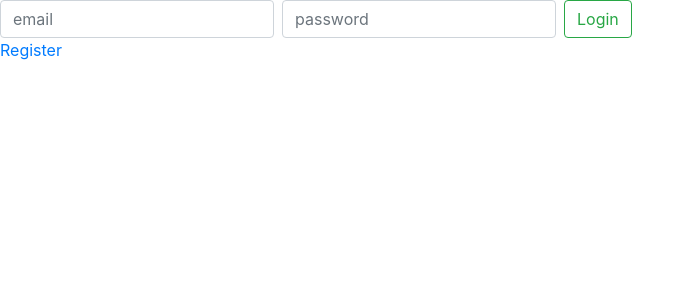
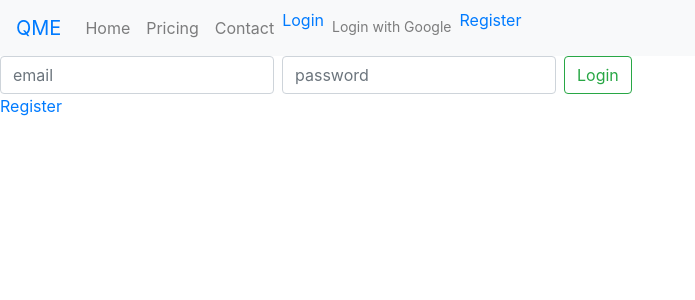
Before and after one commit to Simonm17/qme_scheduler, a React (Create React App) app in the folder frontend/: page /login in a window 1280 px wide. Shown: the top 300 px of the page, without its empty margins (0-695 px from the left). Built offline with nearby package versions, Linux system fonts and the light colour scheme.

Commit message:
added Nav to login/register pages, added dom Link to Nav Brand

```diff
--- a/frontend/src/components/Nav.js
+++ b/frontend/src/components/Nav.js
@@ -21,7 +21,7 @@
 
     return (
         <Navbar bg="light" expand="lg">
-            <Navbar.Brand href="#home">QME</Navbar.Brand>
+            <Navbar.Brand><Link to='/'>QME</Link></Navbar.Brand>
             <Navbar.Toggle aria-controls="basic-navbar-nav" />
             <Navbar.Collapse id="basic-navbar-nav">
                 <Nav className="mr-auto">
--- a/frontend/src/pages/auth/Auth.js
+++ b/frontend/src/pages/auth/Auth.js
@@ -1,12 +1,13 @@
 import React from 'react';
 import Login from '../../components/auth/Login';
-import Register from './Register';
+import Nav from '../../components/Nav';
 import { Link } from 'react-router-dom';
 
 
 function Auth() {
     return (
         <>
+            <Nav />
             <Login />
             <Link to='/register'>Register </Link>
         </>
--- a/frontend/src/pages/auth/Register.js
+++ b/frontend/src/pages/auth/Register.js
@@ -4,6 +4,7 @@
 import { baseBackendUrl } from '../../urls';
 import { MessageContext } from '../../MessageContext';
 import Message from '../../components/Message';
+import Nav from '../../components/Nav';
 
 function Register() {
 
@@ -53,6 +54,7 @@
 
     return (
         <>
+        <Nav />
         {sent?
             <p>An email has been sent to your email address. Please check your inbox.</p>
             :
```
